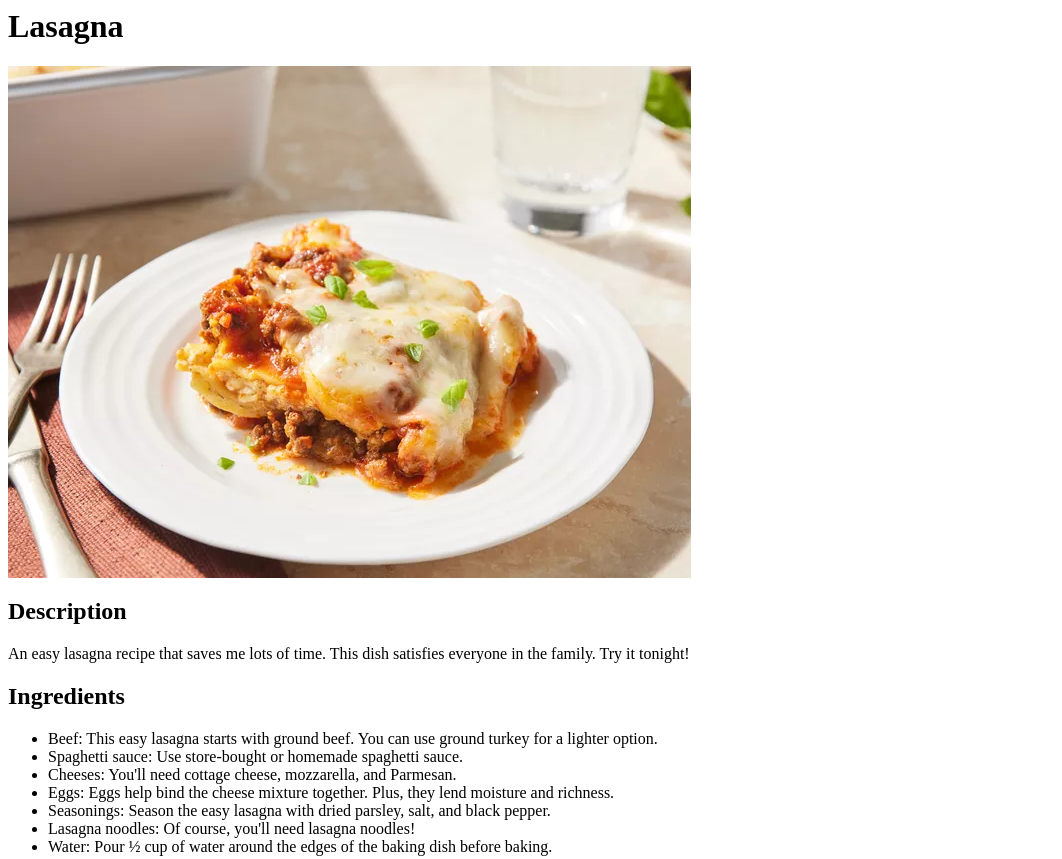
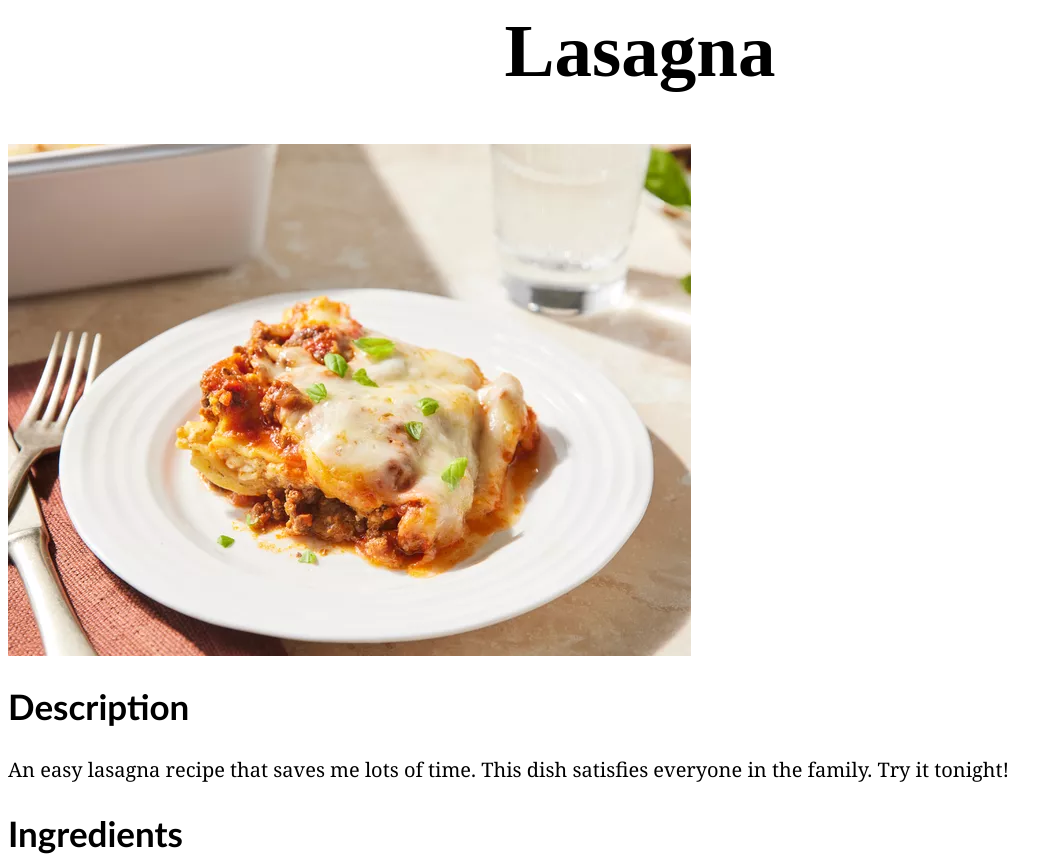
Before and after one commit to saketh42/odin-recipes, a plain HTML site: page recipes/lasagna.html in a window 1280 px wide. Shown: the top 859 px of the page, without its empty margins (0-1062 px from the left). Drawn offline with Linux system fonts and the light colour scheme.

Commit message:
Added Basic CSS

```diff
--- a/recipes/lasagna.html
+++ b/recipes/lasagna.html
@@ -2,18 +2,19 @@
     <head lang="en">
         <meta charset="utf-8">
         <title>Lasagna</title>
+        <link rel="stylesheet" href="../style.css">
     </head>
     <body>
-        <h1>Lasagna</h1>
-        <img src="../images/lasagna.webp" alt="lasagna_img"/>
+        <h1 class="title main-title">Lasagna</h1>
+        <img src="../images/lasagna.webp" alt="lasagna_img"/ class="image">
         <div id="desc">
-            <h2>Description</h2>
-            <p>
+            <h2 class="title sub-titles">Description</h2>
+            <p class="paras">
                 An easy lasagna recipe that saves me lots of time. This dish satisfies everyone in the family. Try it tonight!
             </p>
         </div>
         <div id="ingredients">
-            <h2>Ingredients</h2>
+            <h2 class="title sub-titles">Ingredients</h2>
             <ul>
                 <li>Beef: This easy lasagna starts with ground beef. You can use ground turkey for a lighter option.</li>
                 <li>Spaghetti sauce: Use store-bought or homemade spaghetti sauce. </li>
@@ -25,7 +26,7 @@
             </ul>
         </div>
         <div id="steps">
-            <h2>Steps</h2>
+            <h2 class="title sub-titles">Steps</h2>
             <ol>
                 <li>Cook and drain the ground beef, then stir in the spaghetti sauce and simmer. </li>
                 <li>Combine the cottage cheese, 2 cups of mozzarella, eggs, half of the Parmesan, and seasonings.</li>
--- /dev/null
+++ b/style.css
@@ -0,0 +1,18 @@
+* {
+    font-size: 20px;
+    font-family: Georgia, 'Times New Roman', Times, serif;
+}
+
+
+.main-title {
+    font-size: 75px;
+    text-align: center;
+    font-weight: 800;
+    font-family: "Brush script MT";
+}
+
+.sub-titles {
+    font-size: 35px;
+    font-weight: 600;
+    font-family: 'Trebuchet MS', 'Lucida Sans Unicode', 'Lucida Grande', 'Lucida Sans', Arial, sans-serif;
+}
```
Also changed, not shown: index.html (+2 -1 lines), recipes/apple_pie.html (+6 -5 lines), recipes/baked_beans.html (+6 -5 lines).
